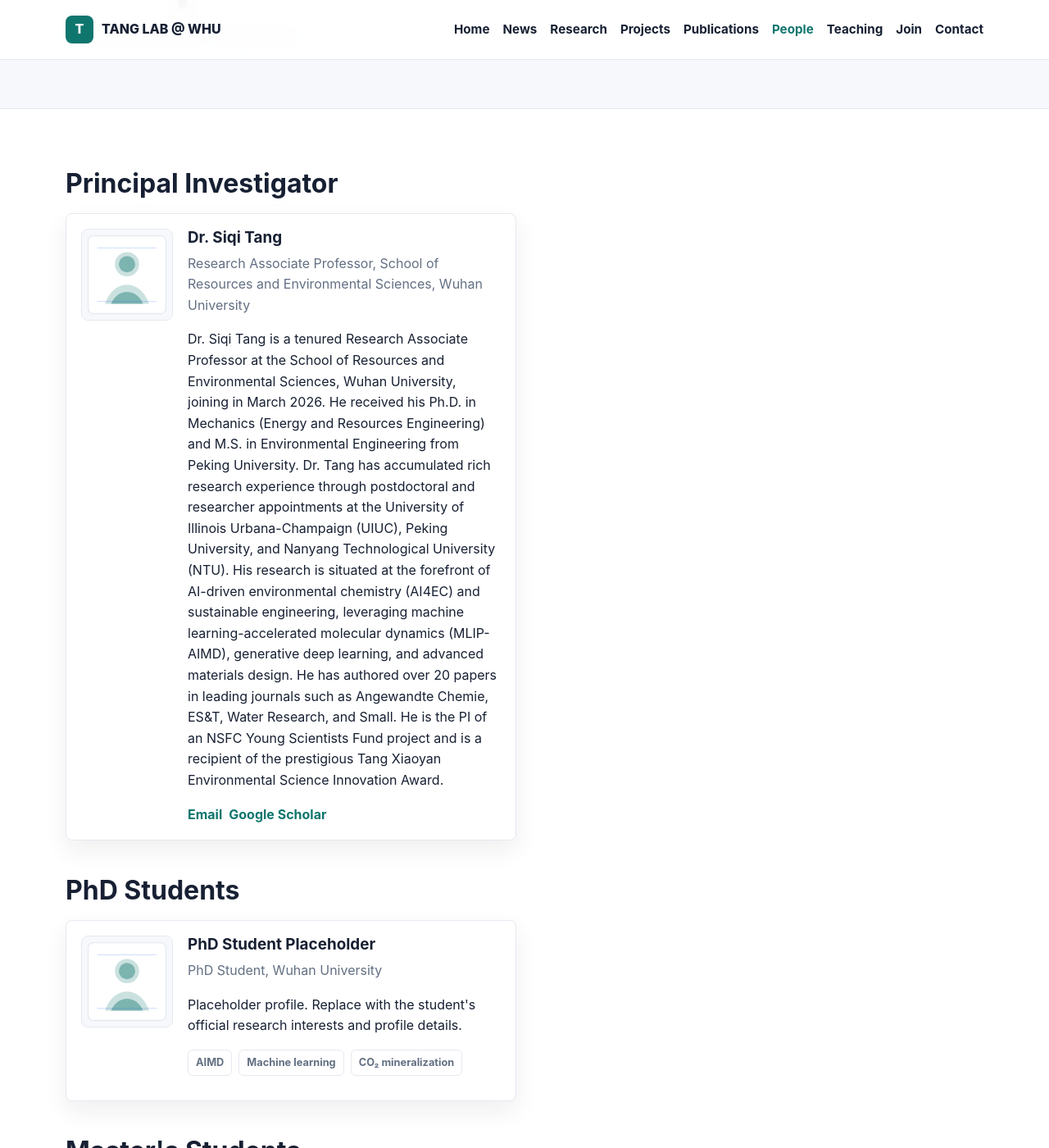
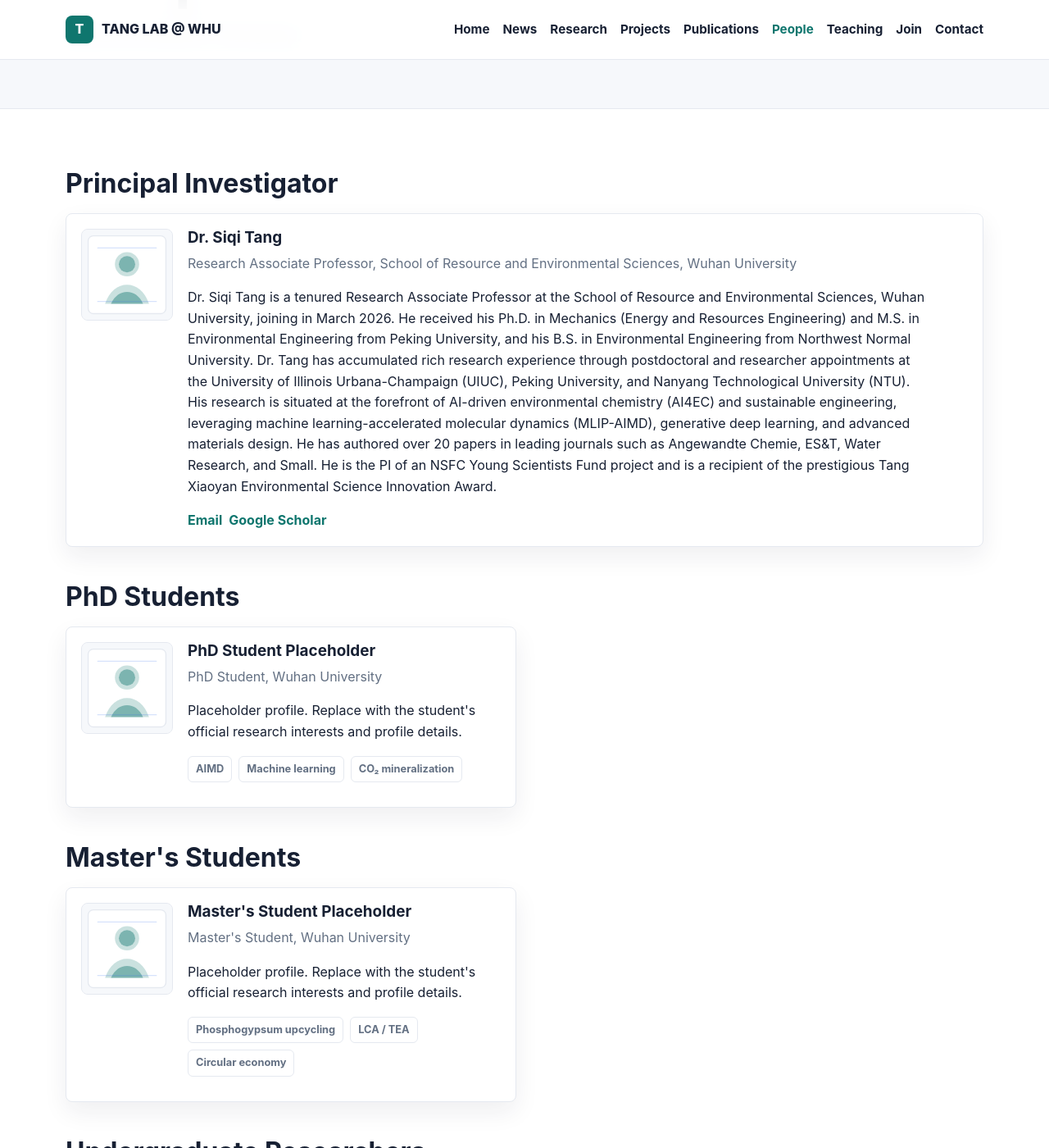
Before and after one commit to TANG-LAB-WHU/tanglab.github.io, a Jekyll site: the page built from pages/people.html, in a window 1280 px wide and 1400 px high, scrolled down 245 px. Shown: the whole window at 82% size. Built offline with Jekyll 4.4.1, drawn with Linux system fonts in a browser that asks for light colours.

Commit message:
feat(people): add B.S. degree to PI biography and expand PI card to full container width for layout balance

```diff
--- a/_data/people.yml
+++ b/_data/people.yml
@@ -1,7 +1,7 @@
 principal_investigator:
   - name: "Dr. Siqi Tang"
     role: "Research Associate Professor"
-    affiliation: "School of Resources and Environmental Sciences, Wuhan University"
+    affiliation: "School of Resource and Environmental Sciences, Wuhan University"
     image: "/assets/img/people/profile-placeholder.svg"
     email: "siqit@outlook.com"
     website: ""
@@ -13,7 +13,7 @@ principal_investigator:
     #   - "Sustainable materials"
     #   - "Waste valorization"
     #   - "Environmental decision-making"
-    bio: "Dr. Siqi Tang is a tenured Research Associate Professor at the School of Resources and Environmental Sciences, Wuhan University, joining in March 2026. He received his Ph.D. in Mechanics (Energy and Resources Engineering) and M.S. in Environmental Engineering from Peking University. Dr. Tang has accumulated rich research experience through postdoctoral and researcher appointments at the University of Illinois Urbana-Champaign (UIUC), Peking University, and Nanyang Technological University (NTU). His research is situated at the forefront of AI-driven environmental chemistry (AI4EC) and sustainable engineering, leveraging machine learning-accelerated molecular dynamics (MLIP-AIMD), generative deep learning, and advanced materials design. He has authored over 20 papers in leading journals such as Angewandte Chemie, ES&T, Water Research, and Small. He is the PI of an NSFC Young Scientists Fund project and is a recipient of the prestigious Tang Xiaoyan Environmental Science Innovation Award."
+    bio: "Dr. Siqi Tang is a tenured Research Associate Professor at the School of Resource and Environmental Sciences, Wuhan University, joining in March 2026. He received his Ph.D. in Mechanics (Energy and Resources Engineering) and M.S. in Environmental Engineering from Peking University, and his B.S. in Environmental Engineering from Northwest Normal University. Dr. Tang has accumulated rich research experience through postdoctoral and researcher appointments at the University of Illinois Urbana-Champaign (UIUC), Peking University, and Nanyang Technological University (NTU). His research is situated at the forefront of AI-driven environmental chemistry (AI4EC) and sustainable engineering, leveraging machine learning-accelerated molecular dynamics (MLIP-AIMD), generative deep learning, and advanced materials design. He has authored over 20 papers in leading journals such as Angewandte Chemie, ES&T, Water Research, and Small. He is the PI of an NSFC Young Scientists Fund project and is a recipient of the prestigious Tang Xiaoyan Environmental Science Innovation Award."
 
 # research_staff:
 #   - name: "Research Staff Placeholder"
--- a/assets/css/main.css
+++ b/assets/css/main.css
@@ -425,6 +425,10 @@ p {
   margin: 18px 0 42px;
 }
 
+.pi-grid {
+  grid-template-columns: 1fr;
+}
+
 .person-card {
   display: grid;
   grid-template-columns: 112px 1fr;
--- a/pages/people.html
+++ b/pages/people.html
@@ -15,7 +15,7 @@ permalink: /people/
   {% assign group_members = site.data.people[group] %}
   {% if group_members and group_members.size > 0 %}
     <h2>{{ labels[forloop.index0] }}</h2>
-    <div class="people-grid">
+    <div class="people-grid {% if group == 'principal_investigator' %}pi-grid{% endif %}">
       {% for person in group_members %}
         {% include person-card.html person=person %}
       {% endfor %}
```
